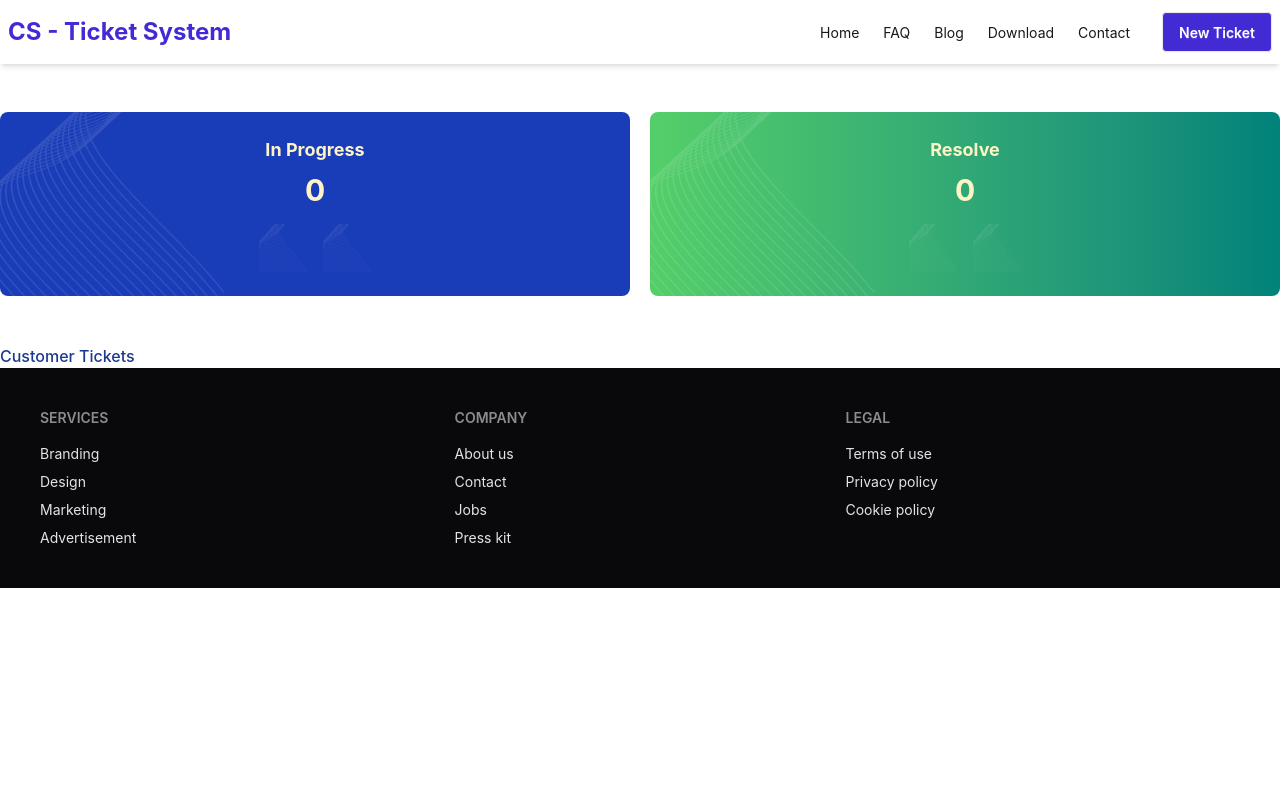
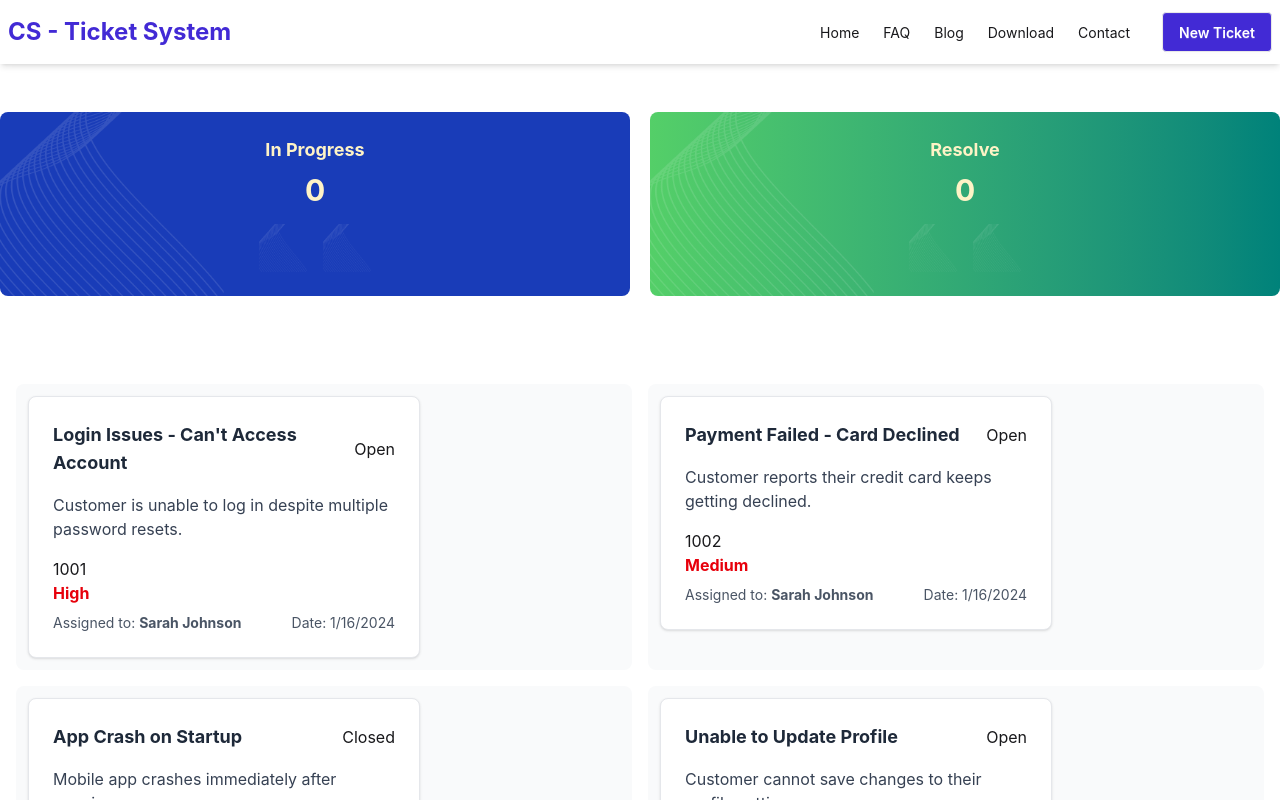
Before and after one commit to MH-liton-360/ticket-system, a React (Vite) app: page / in a window 1280 px wide. Shown: the top 800 px of the page. Built offline with nearby package versions, Linux system fonts and the light colour scheme.

Commit message:
card setup done

```diff
--- /dev/null
+++ b/public/cs_tickets.json
@@ -0,0 +1,110 @@
+[
+    {
+        "ticket_id": 1001,
+        "title": "Login Issues - Can't Access Account",
+        "status": "Open",
+        "priority": "High",
+        "assigned_to": "John Smith",
+        "date": "2024-01-15",
+        "description": "Customer is unable to log in despite multiple password resets."
+    },
+    {
+        "ticket_id": 1002,
+        "title": "Payment Failed - Card Declined",
+        "status": "Open",
+        "priority": "Medium",
+        "assigned_to": "Sarah Lee",
+        "date": "2024-01-16",
+        "description": "Customer reports their credit card keeps getting declined."
+    },
+    {
+        "ticket_id": 1003,
+        "title": "App Crash on Startup",
+        "status": "Closed",
+        "priority": "High",
+        "assigned_to": "Michael Brown",
+        "date": "2024-01-17",
+        "description": "Mobile app crashes immediately after opening."
+    },
+    {
+        "ticket_id": 1004,
+        "title": "Unable to Update Profile",
+        "status": "Open",
+        "priority": "Low",
+        "assigned_to": "Emily Davis",
+        "date": "2024-01-18",
+        "description": "Customer cannot save changes to their profile settings."
+    },
+    {
+        "ticket_id": 1005,
+        "title": "Email Notifications Not Received",
+        "status": "Open",
+        "priority": "Medium",
+        "assigned_to": "David Wilson",
+        "date": "2024-01-19",
+        "description": "Customer is not receiving any email alerts."
+    },
+    {
+        "ticket_id": 1006,
+        "title": "Order Not Delivered",
+        "status": "Open",
+        "priority": "High",
+        "assigned_to": "Sophia Martinez",
+        "date": "2024-01-20",
+        "description": "Customer claims their order has not arrived after 10 days."
+    },
+    {
+        "ticket_id": 1007,
+        "title": "Password Reset Link Expired",
+        "status": "Closed",
+        "priority": "Low",
+        "assigned_to": "James Anderson",
+        "date": "2024-01-21",
+        "description": "Reset link sent to customer expired too quickly."
+    },
+    {
+        "ticket_id": 1008,
+        "title": "Duplicate Charges on Account",
+        "status": "Open",
+        "priority": "High",
+        "assigned_to": "Olivia Thomas",
+        "date": "2024-01-22",
+        "description": "Customer was charged twice for the same order."
+    },
+    {
+        "ticket_id": 1009,
+        "title": "Slow Website Performance",
+        "status": "Open",
+        "priority": "Medium",
+        "assigned_to": "Daniel Garcia",
+        "date": "2024-01-23",
+        "description": "Customer reports website loading very slowly."
+    },
+    {
+        "ticket_id": 1010,
+        "title": "Subscription Cancelation Failed",
+        "status": "Open",
+        "priority": "High",
+        "assigned_to": "Emma Johnson",
+        "date": "2024-01-24",
+        "description": "Customer tried canceling subscription but still being billed."
+    },
+    {
+        "ticket_id": 1011,
+        "title": "Incorrect Invoice Amount",
+        "status": "Closed",
+        "priority": "Medium",
+        "assigned_to": "William Clark",
+        "date": "2024-01-25",
+        "description": "Invoice shows wrong total compared to order summary."
+    },
+    {
+        "ticket_id": 1012,
+        "title": "Chat Support Not Responding",
+        "status": "Open",
+        "priority": "Low",
+        "assigned_to": "Ava Lewis",
+        "date": "2024-01-26",
+        "description": "Customer says live chat support is unresponsive."
+    }
+]
--- a/src/App.jsx
+++ b/src/App.jsx
@@ -1,30 +1,42 @@
-
+import { Suspense } from 'react'
 import './App.css'
 import Customer_Tickets from './Components/Customer_Tickets'
 import Progress_Resolve_Banner from './Components/Progress_Resolve_Banner'
-import Footer from './Shared/Footer'
-import Navbar from './Shared/Navbar'
+import Footer from './Share/Footer'
+import Navbar from './Share/Navbar'
+
+
+const fetchTickets = async () => {
+  const res = await fetch("/cs_tickets.json")
+  return res.json();
+}
+
 
 function App() {
 
+  const ticketsPromise = fetchTickets();
+
   return (
-    <>
-      <section className=''>
+    <div className="min-h-screen flex flex-col">
 
-        <div className="max-w-7xl mx-auto">
+      {/* Main Content */}
+      <div className="grow max-w-7xl mx-auto w-full">
 
-          {/* Navbar  */}
-          <Navbar></Navbar>
+        <Navbar />
 
-          {/* Progress_Resolve_Banner  */}
-          <Progress_Resolve_Banner></Progress_Resolve_Banner>
+        <Progress_Resolve_Banner />
 
-          {/* Customer_Tickets  */}
-          <Customer_Tickets></Customer_Tickets>
-        </div>
-        <Footer></Footer>
-      </section>
-    </>
+        <Suspense fallback={<span className="loading loading-spinner loading-xl"></span>
+        }>
+          <Customer_Tickets ticketsPromise={ticketsPromise} />
+
+        </Suspense>
+      </div>
+
+      {/* Footer */}
+      <Footer />
+
+    </div>
   )
 }
 
--- a/src/Components/Customer_Tickets.jsx
+++ b/src/Components/Customer_Tickets.jsx
@@ -1,12 +1,32 @@
+import { use } from "react";
+import TicketCard from "./TicketCard";
+import TicketActions from "./TicketActions";
 
-const Customer_Tickets = () => {
+const Customer_Tickets = ({ ticketsPromise }) => {
+    const ticketsData = use(ticketsPromise);
+
     return (
-        <section className="">
+        <section className="py-6">
+            <div className="max-w-7xl mx-auto grid grid-cols-1 md:grid-cols-2 gap-4 p-4">
+                {ticketsData.map((ticket) => (
+                    <div
+                        key={ticket.ticket_id}
+                        className="grid grid-cols-12 gap-2 bg-gray-50 p-3 rounded-lg"
+                    >
+                        {/* TicketCard → left 8 columns */}
+                        <div className="col-span-12 lg:col-span-8">
+                            <TicketCard ticket={ticket} />
+                        </div>
 
-            <div className="">
-                <h3 className="font-medium text-blue-900">Customer Tickets</h3>
+                        {/* TicketActions → right 4 columns */}
+                        <div className="col-span-12 lg:col-span-4 flex flex-col justify-start gap-2">
+                            <TicketActions ticket={ticket} />
+                        </div>
+                    </div>
+                ))}
             </div>
         </section>
+
 
     );
 };
--- /dev/null
+++ b/src/Components/TicketActions.jsx
@@ -0,0 +1,10 @@
+
+const TicketActions = () => {
+    return (
+        <div>
+
+        </div>
+    );
+};
+
+export default TicketActions;
--- /dev/null
+++ b/src/Components/TicketCard.jsx
@@ -0,0 +1,32 @@
+const TicketCard = ({ ticket }) => {
+
+    const { ticket_id, title, status, description, priority } = ticket;
+    return (
+        <div className="bg-white border border-gray-200 rounded-lg shadow hover:shadow-lg transition-shadow duration-200 p-6 flex flex-col justify-between w-full">
+            {/* Header */}
+            <div className="flex justify-between items-center mb-4">
+                <h2 className="text-lg font-bold text-gray-800">{title}</h2>
+                <button type="button">{status}</button>
+            </div>
+
+            {/* Description */}
+            <p className="text-gray-700 mb-4">
+                {description}
+            </p>
+
+            {/* Priority */}
+            <div className="mb-2">
+                <h3>{ticket_id}</h3>
+                <span className="text-red-600 font-bold">{priority} </span>
+            </div>
+
+            {/* Assignment */}
+            <div className="flex justify-between items-center text-sm text-gray-600">
+                <span>Assigned to: <strong>Sarah Johnson</strong></span>
+                <span>Date: 1/16/2024</span>
+            </div>
+        </div>
+    );
+};
+
+export default TicketCard;
--- /dev/null
+++ b/src/Share/Footer.jsx
@@ -0,0 +1,65 @@
+const Footer = () => {
+    return (
+        <section>
+            <main className="grow">
+
+            </main>
+            <footer className="bg-black text-white rounded-t-xl pt-10">
+
+                <div className="max-w-6xl mx-auto flex flex-wrap justify-between gap-6">
+
+                    {/* Brand */}
+                    <div className="max-w-sm">
+                        <h3 className="text-2xl font-bold">CS-Ticket System</h3>
+                        <p>
+                            A streamlined platform for tracking, managing, and resolving customer issues efficiently.
+                            Each ticket includes status, priority, and assignment details, ensuring transparency and faster resolutions.
+                        </p>
+                    </div>
+
+                    {/* Services */}
+                    <nav>
+                        <h6 className="footer-title mb-2">Services</h6>
+                        <div className="flex flex-col gap-1">
+                            <a className="link link-hover">Branding</a>
+                            <a className="link link-hover">Design</a>
+                            <a className="link link-hover">Marketing</a>
+                            <a className="link link-hover">Advertisement</a>
+                        </div>
+                    </nav>
+
+                    {/* Company */}
+                    <nav>
+                        <h6 className="footer-title mb-2">Company</h6>
+                        <div className="flex flex-col gap-1">
+                            <a className="link link-hover">About us</a>
+                            <a className="link link-hover">Contact</a>
+                            <a className="link link-hover">Jobs</a>
+                            <a className="link link-hover">Press kit</a>
+                        </div>
+                    </nav>
+
+                    {/* Legal */}
+                    <nav>
+                        <h6 className="footer-title mb-2">Legal</h6>
+                        <div className="flex flex-col gap-1">
+                            <a className="link link-hover">Terms of use</a>
+                            <a className="link link-hover">Privacy policy</a>
+                            <a className="link link-hover">Cookie policy</a>
+                        </div>
+                    </nav>
+                </div>
+
+                {/* Divider */}
+                <hr className="w-full border-white opacity-30 mt-6" />
+
+                {/* Copyright */}
+                <div className="text-center text-xs text-white pb-3">
+                    Copyright © {new Date().getFullYear()} - Global Matrimony Ltd. All Rights Reserved
+                </div>
+            </footer>
+        </section>
+    );
+};
+
+export default Footer;
--- a/src/Shared/Footer.jsx
+++ /dev/null
@@ -1,31 +0,0 @@
-
-const Footer = () => {
-    return (
-        <section className="">
-            <footer className="footer sm:footer-horizontal bg-neutral text-neutral-content p-10">
-                <nav>
-                    <h6 className="footer-title">Services</h6>
-                    <a className="link link-hover">Branding</a>
-                    <a className="link link-hover">Design</a>
-                    <a className="link link-hover">Marketing</a>
-                    <a className="link link-hover">Advertisement</a>
-                </nav>
-                <nav>
-                    <h6 className="footer-title">Company</h6>
-                    <a className="link link-hover">About us</a>
-                    <a className="link link-hover">Contact</a>
-                    <a className="link link-hover">Jobs</a>
-                    <a className="link link-hover">Press kit</a>
-                </nav>
-                <nav>
-                    <h6 className="footer-title">Legal</h6>
-                    <a className="link link-hover">Terms of use</a>
-                    <a className="link link-hover">Privacy policy</a>
-                    <a className="link link-hover">Cookie policy</a>
-                </nav>
-            </footer>
-        </section>
-    );
-};
-
-export default Footer;
```
Also changed, not shown: src/Share/Navbar.jsx (renamed from src/Shared/Navbar.jsx).
